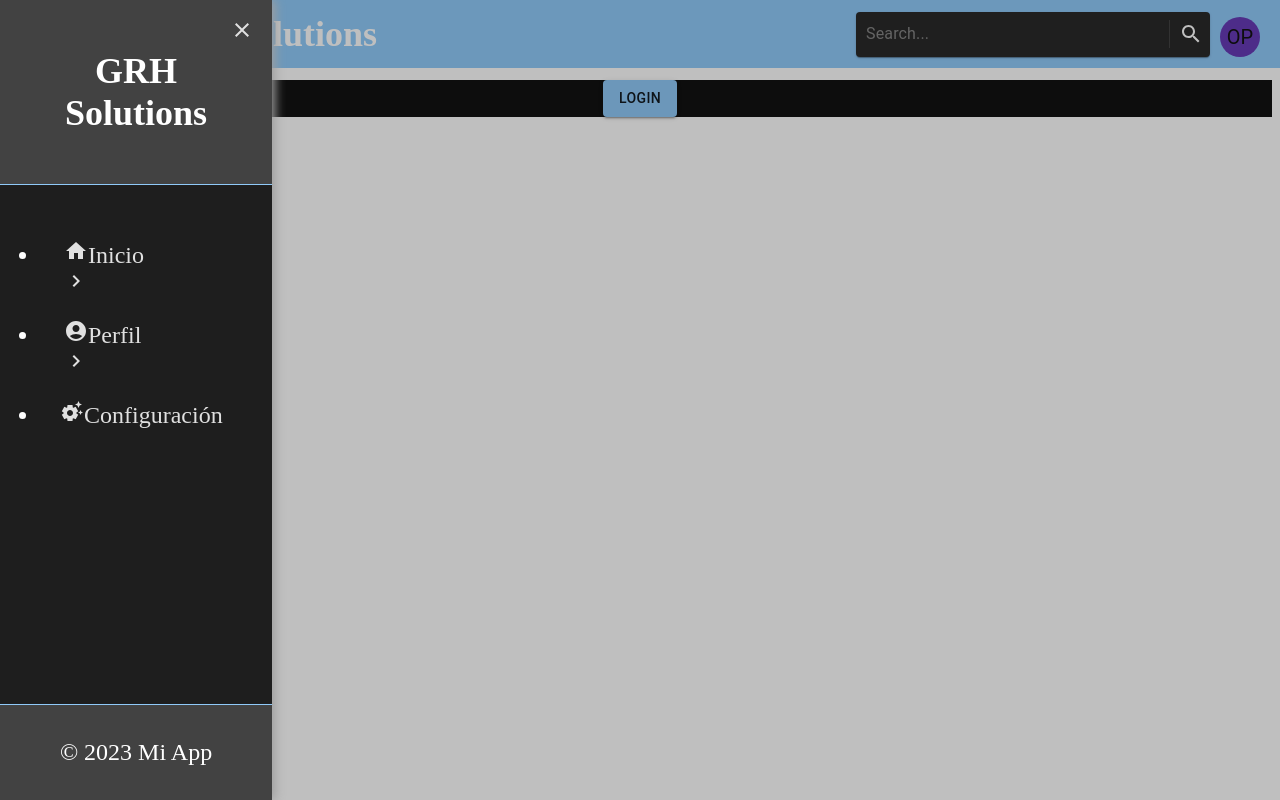
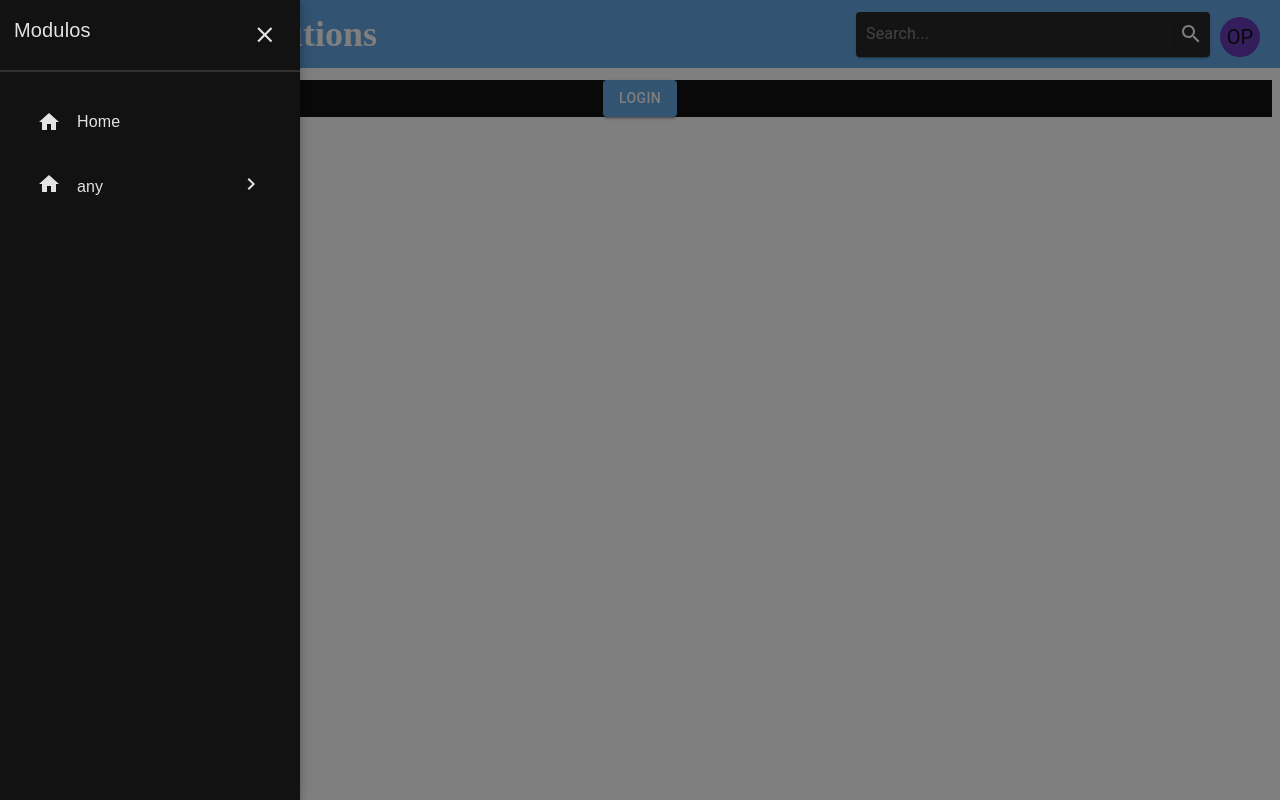
Before and after one commit to GRHsolutions/grh_solutions, a React (Vite) app in the folder Grh-Solutions/grh-solutions.client/: page / in a window 1280 px wide. Both pictures are taken after a click on the button 110 px from the left and 34 px from the top of the page. Built offline with nearby package versions, Linux system fonts and the light colour scheme.

Commit message:
sidebarv2

```diff
--- a/Grh-Solutions/grh-solutions.client/src/generics/sidebar2/renderedItems.tsx
+++ b/Grh-Solutions/grh-solutions.client/src/generics/sidebar2/renderedItems.tsx
@@ -1,8 +1,6 @@
 import { useLocation } from "react-router-dom";
 import { useMemo } from "react";
-import HomeIcon from '@mui/icons-material/Home'
-import AccountCircleIcon from '@mui/icons-material/AccountCircle'
-import SettingsSuggestIcon from '@mui/icons-material/SettingsSuggest';
+import HomeIcon from '@mui/icons-material/Home';
 
 export interface Item {
   visible: boolean;
@@ -22,122 +20,34 @@ export const useRenderedItems = (): Returnable => {
   const location = useLocation();
 
   const items = useMemo(() => {
-    switch (location.pathname) {
-      case "/":
-        return [
+    const allItems: Item[] = [
       {
         visible: true,
         to: "/",
         disabled: false,
-            active: true,
-            label: "Inicio",
+        active: location.pathname === "/",
+        label: "Home",
         icon: <HomeIcon />,
-            subItems: [
-              {
-                visible: true,
-                to: "/",
-                disabled: false,
-                active: false,
-                label: "hola",}
-            ],
       },
       {
         visible: true,
-            to: "/perfil",
+        to: '/',
         disabled: false,
-            active: false,
-            label: "Perfil",
-            icon: <AccountCircleIcon />,
-            subItems: [
-              {
+        active: location.pathname === "/anyother",
+        label: 'any',
+        icon: <HomeIcon />,
+        subItems: [{
           visible: true,
-                to: "/mensajes",
+          to: '/',
           disabled: false,
-                active: false,
-                label: "Mensajes",
-              },
-              {
-                visible: true,
-                to: "/configuracion",
-                disabled: false,
-                active: false,
-                label: "Configuración",
-              },
-            ],
-          },
-          {
-            visible: true,
-            to: "/dsa",
-            disabled: false,
-            active: false,
-            label: "Configuración",
-            icon: <SettingsSuggestIcon />,
-          },
-        ];
-      case "/perfil":
-        return [
-          {
-            visible: true,
-            to: "/",
-            disabled: false,
-            active: false,
-            label: "Inicio",
-          },
-          {
-            visible: true,
-            to: "/perfil",
-            disabled: false,
-            active: true,
-            label: "Perfil",
-          },
-          {
-            visible: true,
-            to: "/configuracion",
-            disabled: false,
-            active: false,
-            label: "Configuración",
-          },
-          {
-            visible: true,
-            to: "/",
-            disabled: false,
-            active: false,
-            label: "Configuración",
-          },
+          active: location.pathname === "/anyother",
+          label: 'any',
+          icon: <HomeIcon />,
+        }]
+      }
     ];
 
-      default:
-        return [
-          {
-            visible: true,
-            to: "/",
-            disabled: false,
-            active: false,
-            label: "Inicio",
-          },
-          {
-            visible: true,
-            to: "/perfil",
-            disabled: false,
-            active: false,
-            label: "Perfil",
-          },
-          {
-            visible: true,
-            to: "/mensajes",
-            disabled: false,
-            active: false,
-            label: "Mensajes",
-          },
-          {
-            visible: true,
-            to: "/configuracion",
-            disabled: false,
-            active: false,
-            label: "Configuración",
-          },
-        ];
-    }
+    return allItems;
   }, [location.pathname]);
 
   return { items };
--- a/Grh-Solutions/grh-solutions.client/src/generics/sidebar2/sideBar.styles.tsx
+++ b/Grh-Solutions/grh-solutions.client/src/generics/sidebar2/sideBar.styles.tsx
@@ -1,111 +1,113 @@
-import { SxProps, useTheme } from "@mui/material";
-import React from "react";
+import { useTheme } from "@mui/material";
 
-interface ReturnableCss {
-    sidebar: React.CSSProperties;
-    closeButton: React.CSSProperties;
-    logo: React.CSSProperties;
-    nav: React.CSSProperties;
-    footer: React.CSSProperties;
-    menuItem: SxProps;
-    active: SxProps;
-    link: SxProps;
-    subMenu: React.CSSProperties;
-    linkSubMenu: SxProps;
-    icons: React.CSSProperties;
-    arrow: React.CSSProperties;
-    activateArrow: React.CSSProperties;
-}
-
-export const SideBarStyles = (): ReturnableCss => {
+export const useStyles = () => {
   const theme = useTheme();
 
   return {
+    menuIcon: {
+      color: theme.palette.text.primary,
+    },
     sidebar: {
-            backgroundColor: theme.palette.background.paper,
+      backgroundColor: theme.palette.background.default,
+      color: theme.palette.primary.contrastText,
       display: "flex",
       flexDirection: "column",
       position: "fixed",
       height: "100vh",
-            width: "34vh",
+      width: "300px",
       top: 0,
-            left: "-250px", // Empieza fuera de la pantalla
-            boxShadow: `3px 0 10px ${theme.palette.grey[500]}`,
+      left: "-280px",
       transition: "left 0.3s ease-in-out",
       zIndex: 200,
+      boxShadow: theme.shadows[6], // Sombra más pronunciada
+      "*": {
+        color: theme.palette.text.primary,
+        fontFamily: "sans-serif",
+      },
     },
     closeButton: {
-            position: "absolute",
-            top: "10px",
-            right: "10px",
       color: theme.palette.text.primary,
-            zIndex: 300,
-        },
-        logo: {
-            padding: "20px",
-            textAlign: "center",
-            backgroundColor: theme.palette.grey[800],
-            borderBottom: `1px solid ${theme.palette.primary.main}`,
     },
     nav: {
       flex: 1,
       padding: "20px 0",
-        },
-        footer: {
-            padding: "10px",
-            textAlign: "center",
-            backgroundColor: theme.palette.grey[800],
-            borderTop: `1px solid ${theme.palette.primary.main}`,
+      overflowY: "auto",
     },
     menuItem: {
-            padding: "10px 20px",
+      padding: "14px 25px",
       cursor: "pointer",
       display: "flex",
       alignItems: "center",
-            color: theme.palette.text.primary,
-            transition: "background-color 0.3s ease",
+      gap: "16px",
+      transition: "background-color 0.3s ease, transform 0.2s ease",
+      borderRadius: "6px", // Bordes más suaves
+      margin: "4px 12px", // Espaciado entre elementos
       "&:hover": {
-                backgroundColor: theme.palette.primary.light,
+        backgroundColor: theme.palette.action.active, // Cambio de color más sutil
+        transform: "translateX(8px)", // Movimiento más fluido
+        color: theme.palette.gray[1000]
       },
     },
     active: {
-            backgroundColor: theme.palette.primary.main,
-            color: theme.palette.common.white,
+      color: theme.palette.primary.contrastText,
+      fontWeight: "bold",
+      "&:hover": {
+        backgroundColor: theme.palette.action.active,
+        color: theme.palette.text.primary
+      },
     },
     link: {
+      display: "flex",
+      gap: "16px",
+      padding: "14px 25px",
+      color: theme.palette.text.primary,
+      textDecoration: "none",
+      transition: "background-color 0.3s ease, transform 0.2s ease",
+      borderRadius: "6px", // Bordes más suaves
+      margin: "4px 12px",
+      "&:hover": {
+        backgroundColor: theme.palette.primary.light,
+        transform: "translateX(8px)",
+        color: theme.palette.text.primary
+      },
+    },
+    subMenu: {
+      listStyleType: "none",
+      padding: 0,
+      margin: "4px 20px", // Más separación visual
+      backgroundColor: theme.palette.gray[200], // Color gris más claro
+      borderLeft: `4px solid ${theme.palette.action.active}`, // Borde más grueso
+      borderRadius: "6px",
+    },
+    linkSubMenu: {
       display: "block",
-            padding: "10px 20px",
-            color: theme.palette.text.primary,
+      padding: "12px 40px",
       textDecoration: "none",
       transition: "background-color 0.3s ease",
       "&:hover": {
-                backgroundColor: theme.palette.primary.light,
+        backgroundColor: theme.palette.gray[300], // Cambio más sutil
+        color: theme.palette.text.primary
       },
-        },
-        subMenu: {
-            paddingLeft: "20px",
-            listStyleType: "none",
-            padding: 0,
-            margin: 0,
-        },
-        linkSubMenu: {
-            display: "block",
-            padding: "8px 20px",
-            color: theme.palette.text.secondary,
-            textDecoration: "none",
-            "&:hover": {
-                backgroundColor: theme.palette.primary.dark,
-            },
-        },
-        icons: {
-            marginRight: "10px",
     },
     arrow: {
       marginLeft: "auto",
       transition: "transform 0.3s ease",
     },
     activateArrow: {
-            transform: "rotate(90deg)", // Rotar la flecha al abrir el submenu
+      transform: "rotate(90deg)",
+    },
+    header: {
+      padding: "14px",
+      display: 'flex',
+      textAlign: "start",
+      justifyContent: 'space-between',
+      borderBottom: `2px solid ${theme.palette.divider}`, // Borde más marcado
+      backgroundColor: theme.palette.background.default,
+      color: theme.palette.primary.contrastText,
+      "*": {
+        fontWeight: "bold",
+        fontSize: "1.6rem",
+      },
     },
   };
 };
--- a/Grh-Solutions/grh-solutions.client/src/generics/sidebar2/sideBar.tsx
+++ b/Grh-Solutions/grh-solutions.client/src/generics/sidebar2/sideBar.tsx
@@ -1,119 +1,125 @@
 import React from "react";
-import { Link } from "react-router-dom";
-import { Backdrop, Button, Container, IconButton } from "@mui/material";
+import { Link, useLocation } from "react-router-dom";
+import { Backdrop, Box, Button, IconButton, Typography } from "@mui/material";
 import CloseIcon from "@mui/icons-material/Close";
+import MenuIcon from "@mui/icons-material/Menu";
+import KeyboardArrowRightIcon from "@mui/icons-material/KeyboardArrowRight";
 import { useRenderedItems } from "./renderedItems";
-import MenuIcon from "@mui/icons-material/Menu";
-import { SideBarStyles } from "./sideBar.styles";
-import KeyboardArrowRightIcon from "@mui/icons-material/KeyboardArrowRight";
+import { useStyles } from "./sideBar.styles";
 
 export const SideBar2: React.FC = () => {
-  const Styles = SideBarStyles(); // Usamos los estilos desde NavBarStyles
+  const styles = useStyles();
   const [collapse, setCollapse] = React.useState(false);
   const [openSubmenus, setOpenSubmenus] = React.useState<{ [key: string]: boolean }>({});
-  const [selectedItem, setSelectedItem] = React.useState<string | null>(null);
-  const [selectedSubItem, setSelectedSubItem] = React.useState<string | null>(null);
   const { items } = useRenderedItems();
+  const location = useLocation();
+
+  React.useEffect(() => {
+    const activeItem = items.find((item) => item.active);
+    if (activeItem && activeItem.subItems) {
+      setOpenSubmenus((prev) => ({ ...prev, [activeItem.to]: true }));
+    }
+  }, [items, location.pathname]);
 
   const toggleSubmenu = (to: string) => {
     setOpenSubmenus((prev) => ({ ...prev, [to]: !prev[to] }));
   };
 
+  const handleItemClick = () => {
+    setCollapse(false);
+  };
+
   return (
     <>
       <Button variant="text" onClick={() => setCollapse(!collapse)}>
-        <MenuIcon fontSize="large" sx={{ color: "white" }} />
+        <MenuIcon fontSize="large" sx={styles.menuIcon} />
       </Button>
 
       <Backdrop
         open={collapse}
         onClick={() => setCollapse(false)}
-        sx={{ zIndex: 150, backgroundColor: "rgba(0, 0, 0, 0.25)" }}
+        sx={{
+          zIndex: 150,
+          backgroundColor: "rgba(0, 0, 0, 0.5)", // Fondo más oscuro
+        }}
       >
-        <aside
-          style={{ ...Styles.sidebar, left: collapse ? '0' : '-250px' }} // Usamos el estado para aplicar la transición
+        <Box
+          sx={{
+            ...styles.sidebar,
+            left: collapse ? "0" : "-280px",
+          }}
           onClick={(e) => e.stopPropagation()}
         >
-          <IconButton style={Styles.closeButton} onClick={() => setCollapse(false)}>
+
+
+          <Box sx={styles.header}>
+            <Typography variant="h6">Modulos</Typography>
+            <IconButton sx={styles.closeButton} onClick={() => setCollapse(false)}>
               <CloseIcon />
             </IconButton>
+          </Box>
 
-          <div style={Styles.logo}>
-            <h2>GRH Solutions</h2>
-          </div>
-
-          <nav style={Styles.nav}>
-            <ul>
+          <Box sx={styles.nav}>
             {items.map((item) =>
               item.visible ? (
-                  <li key={item.to}>
+                <Box key={item.to}>
                   {item.subItems && item.subItems.length > 0 ? (
-                      <Container
-                        onClick={() => {
-                          toggleSubmenu(item.to);
-                          setSelectedItem(item.to);
-                        }}
+                    <Box
+                      onClick={() => toggleSubmenu(item.to)}
                       sx={{
-                          ...Styles.menuItem,
-                          ...(selectedItem === item.to ? Styles.active : undefined),
+                        ...styles.menuItem,
+                        ...(item.active && styles.active),
                       }}
                     >
-                        <div style={Styles.icons}>
-                          {item.icon}
-                          {item.label}
-                          <div
-                            style={{
-                              ...Styles.arrow,
-                              ...(selectedItem === item.to ? Styles.activateArrow : {}),
+                      <Box>{item.icon}</Box>
+                      <Typography>{item.label}</Typography>
+                      <Box
+                        sx={{
+                          ...styles.arrow,
+                          ...(openSubmenus[item.to] && styles.activateArrow),
                         }}
                       >
                         <KeyboardArrowRightIcon />
-                          </div>
-                        </div>
-                      </Container>
+                      </Box>
+                    </Box>
                   ) : (
-                      <Link
+                    <Box
+                      component={Link}
                       to={item.to}
-                        style={{
-                          ...Styles.link,
-                          ...(selectedItem === item.to ? Styles.active : {}),
+                      sx={{
+                        ...styles.link,
+                        ...(item.active && styles.active),
                       }}
-                        onClick={() => setSelectedItem(item.to)}
+                      onClick={handleItemClick}
                     >
-                        <div style={Styles.icons}>
-                          {item.icon}
-                          {item.label}
-                        </div>
-                      </Link>
+                      <Box>{item.icon}</Box>
+                      <Typography>{item.label}</Typography>
+                    </Box>
                   )}
+
                   {item.subItems && openSubmenus[item.to] && (
-                      <ul style={Styles.subMenu}>
+                    <Box sx={styles.subMenu}>
                       {item.subItems.map((subItem) => (
-                          <li key={subItem.to}>
-                            <Link
+                        <Box
+                          key={subItem.to}
+                          component={Link}
                           to={subItem.to}
-                              onClick={() => setSelectedSubItem(subItem.to)}
-                              style={{
-                                ...Styles.linkSubMenu,
-                                ...(selectedSubItem === subItem.to ? Styles.active : {}),
+                          sx={{
+                            ...styles.linkSubMenu,
+                            ...(subItem.active && styles.active),
                           }}
+                          onClick={handleItemClick}
                         >
-                              {subItem.label}
-                            </Link>
-                          </li>
+                          <Typography>{subItem.label}</Typography>
+                        </Box>
                       ))}
-                      </ul>
+                    </Box>
                   )}
-                  </li>
+                </Box>
               ) : null
             )}
-            </ul>
-          </nav>
-
-          <div style={Styles.footer}>
-            <p>© 2023 Mi App</p>
-          </div>
-        </aside>
+          </Box>
+        </Box>
       </Backdrop>
     </>
   );
--- a/Grh-Solutions/grh-solutions.client/src/theme/theme.ts
+++ b/Grh-Solutions/grh-solutions.client/src/theme/theme.ts
@@ -2,6 +2,14 @@ import { createTheme } from "@mui/material/styles";
 
 // 1️⃣ Extender los tipos de Palette y PaletteOptions
 declare module "@mui/material/styles" {
+  interface PaletteColor {
+    hover?: string;
+  }
+
+  interface SimplePaletteColorOptions {
+    hover?: string;
+  }
+
   interface Palette {
     gray: {
       100: string;
@@ -13,6 +21,7 @@ declare module "@mui/material/styles" {
       700: string;
       800: string;
       900: string;
+      1000: string;
     };
   }
 
@@ -27,44 +36,74 @@ declare module "@mui/material/styles" {
       700: string;
       800: string;
       900: string;
+      1000: string;
     };
+  }
+
+  interface TypeText {
+    dark: string
   }
 }
 
-// 2️⃣ Definir los temas con la nueva propiedad gray
+// 🎨 Definir temas mejorados con colores más accesibles y contrastados
 const lightTheme = createTheme({
   palette: {
     mode: "light",
     primary: {
-      main: "#007BFF",
+      main: "#0066CC", // Azul más vibrante
+      contrastText: "#FFFFFF",
+      dark: "#004C99",
+      light: "#3388FF",
+      hover: "#004C99",
     },
     secondary: {
-      main: "#6EC6FF",
+      main: "#FF6B6B", // Rojo coral más distintivo
+      contrastText: "#FFFFFF",
+      dark: "#CC5555",
+      light: "#FF8C8C",
+      hover: "#CC5555",
     },
     background: {
-      default: "#F8F9FA",
+      default: "#F4F5F7", // Suave para mejor lectura
       paper: "#FFFFFF",
     },
     text: {
-      primary: "#343A40",
-      secondary: "#6C757D",
+      primary: "#202124", // Negro suave
+      secondary: "#5F6368", // Gris mejor contrastado
+      dark: "#FFFFFF"
     },
     success: {
-      main: "#28A745",
+      main: "#2DCE89", // Verde más limpio
+      contrastText: "#FFFFFF",
+      hover: "#249C6B",
+    },
+    error: {
+      main: "#F56565", // Rojo más llamativo
+      contrastText: "#FFFFFF",
+      hover: "#C53030",
     },
     warning: {
-      main: "#FD7E14",
+      main: "#FF9F43", // Naranja más equilibrado
+      contrastText: "#FFFFFF",
+      hover: "#D67C2C",
     },
+    info: {
+      main: "#17A2B8",
+      contrastText: "#FFFFFF",
+      hover: "#117A8B",
+    },
+    divider: "#DADCE0",
     gray: {
       100: "#F8F9FA",
-      200: "#E9ECEF",
-      300: "#DEE2E6",
-      400: "#CED4DA",
-      500: "#ADB5BD",
-      600: "#6C757D",
-      700: "#495057",
-      800: "#343A40",
-      900: "#212529",
+      200: "#EDEDED",
+      300: "#DDDDDD",
+      400: "#CCCCCC",
+      500: "#999999",
+      600: "#777777",
+      700: "#555555",
+      800: "#333333",
+      900: "#1A1A1A",
+      1000: '#000000'
     },
   },
 });
@@ -73,35 +112,60 @@ const darkTheme = createTheme({
   palette: {
     mode: "dark",
     primary: {
-      main: "#90CAF9",
+      main: "#64A8E3", // Azul más moderno y vibrante
+      contrastText: "#FFFFFF",
+      dark: "#3F7BB5",
+      light: "#8FC5F7",
+      hover: "#3F7BB5",
     },
     secondary: {
-      main: "#F48FB1",
+      main: "#FF7E67", // Coral más armonioso
+      contrastText: "#FFFFFF",
+      dark: "#D65D4F",
+      light: "#FFA490",
+      hover: "#D65D4F",
     },
     background: {
       default: "#121212",
       paper: "#1E1E1E",
     },
     text: {
-      primary: "#E0E0E0",
-      secondary: "#B0B0B0",
+      primary: "#E3E3E3", // Blanco más suave para no ser tan brillante
+      secondary: "#B8B8B8",
+      dark: '#000000'
     },
     success: {
-      main: "#66BB6A",
+      main: "#22C55E", // Verde más vibrante
+      contrastText: "#000000",
+      hover: "#179A46",
+    },
+    error: {
+      main: "#EF4444", // Rojo más definido
+      contrastText: "#FFFFFF",
+      hover: "#B91C1C",
     },
     warning: {
-      main: "#FFB74D",
+      main: "#FACC15", // Amarillo mejor adaptado
+      contrastText: "#000000",
+      hover: "#EAB308",
     },
+    info: {
+      main: "#38BDF8",
+      contrastText: "#000000",
+      hover: "#0284C7",
+    },
+    divider: "#303030",
     gray: {
-      100: "#E0E0E0",
-      200: "#B0B0B0",
-      300: "#909090",
-      400: "#707070",
-      500: "#505050",
+      100: "#D4D4D4",
+      200: "#A3A3A3",
+      300: "#8B8B8B",
+      400: "#6E6E6E",
+      500: "#525252",
       600: "#404040",
       700: "#303030",
       800: "#202020",
       900: "#101010",
+      1000: '#000000'
     },
   },
 });
```
Lines whose indentation alone changed are shown as unchanged.
